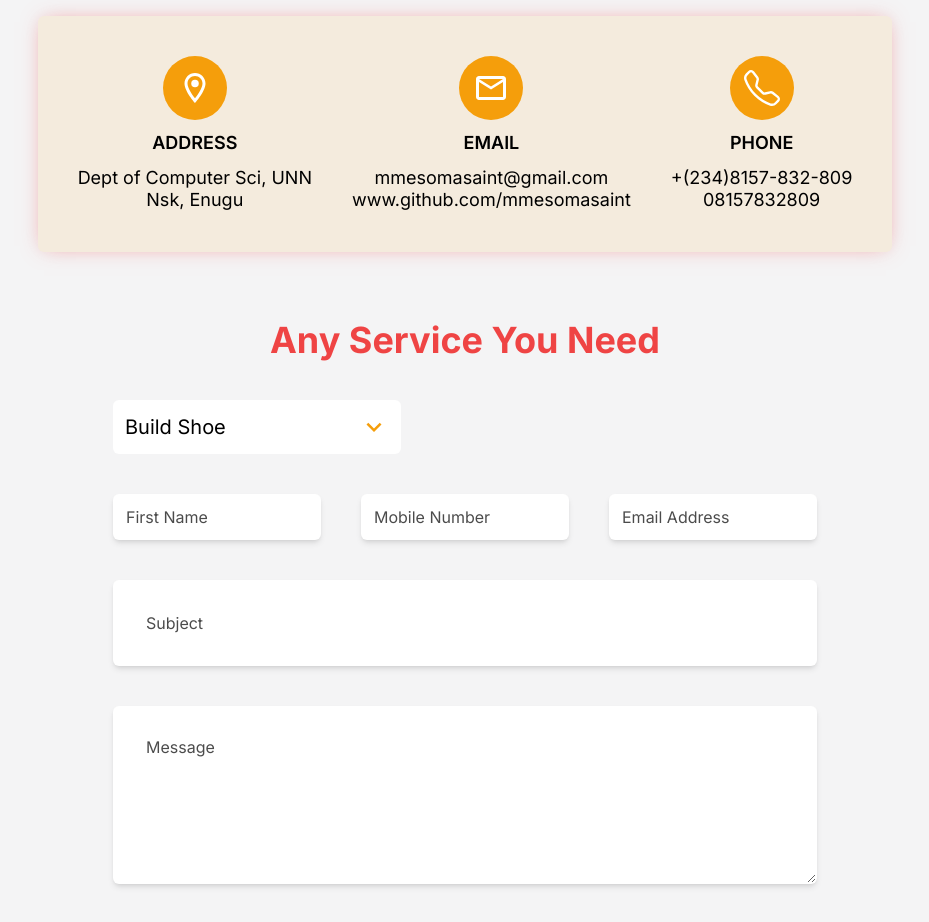
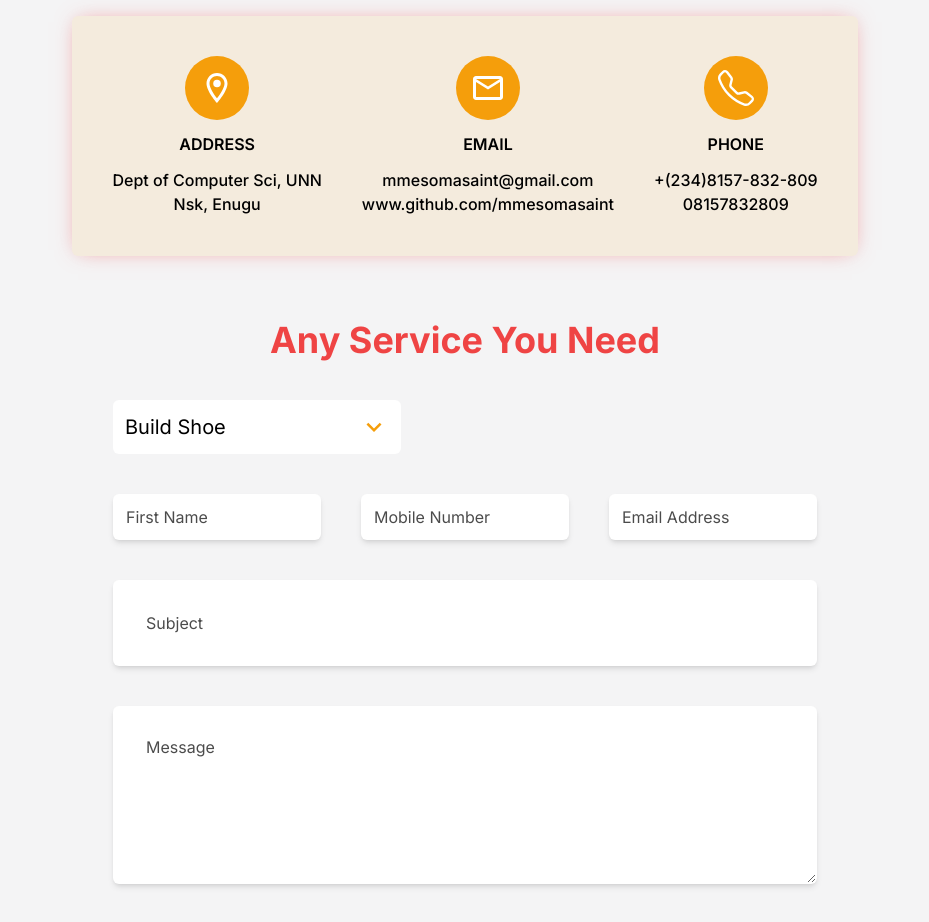
Before and after one commit to mmesomasaint/hulksmasher, a Next.js app: page / in a window 1280 px wide. Shown: the part 4620-5542 px from the top of the page, without its empty margins (175-1104 px from the left). Built offline with nearby package versions, Linux system fonts and the light colour scheme.

Commit message:
Fix: Make contact follow text theme

```diff
--- a/app/components/contact.tsx
+++ b/app/components/contact.tsx
@@ -28,7 +28,7 @@ function Contact() {
   )
 
   return (
-    <div className='relative px-5 xs:px-16 md:px-20 xl:px-40 pt-[30rem] md:pt-96 py-10 bg-zinc-100 w-full'>
+    <div className='relative px-5 xs:px-16 md:px-20 xl:px-40 pt-[35rem] xs:pt-[30rem] md:pt-96 py-10 bg-zinc-100 w-full'>
       <div className='absolute w-fit inset-x-0 mx-auto z-10 top-5 md:top-20 md:mx-[2%] lg:mx-auto p-5 xs:p-10 rounded-md bg-amber-500/10 shadow-[0_0_20px_-6px_rgb(239_68_68_/_0.55)]'>
         <div className='flex flex-col md:flex-row justify-between items-start md:items-center gap-5 xs:gap-10'>
           <div className='w-full md:w-fit flex flex-col xs:flex-row md:flex-col items-center justify-start gap-3'>
@@ -36,14 +36,14 @@ function Contact() {
               <MdOutlineLocationOn className='text-white dark:text-text-pink text-4xl' />
             </div>
             <div className='flex flex-col items-center xs:items-start md:items-center justify-start gap-3'>
-              <h4 className='text-black text-lg font-semibold leading-tight'>
+              <h4 className='text-black text-sm sm:text-base font-semibold leading-tight'>
                 ADDRESS
               </h4>
               <div className=''>
-                <p className='text-black text-lg font-normal leading-tight text-center xs:text-left md:text-center'>
+                <p className='text-black text-sm sm:text-base font-medium  leading-tight text-center xs:text-left md:text-center'>
                   Dept of Computer Sci, UNN
                 </p>
-                <p className='text-black text-lg font-normal leading-tight text-center xs:text-left md:text-center'>
+                <p className='text-black text-sm sm:text-base font-medium  leading-tight text-center xs:text-left md:text-center'>
                   Nsk, Enugu
                 </p>
               </div>
@@ -54,14 +54,14 @@ function Contact() {
               <MdOutlineEmail className='text-white dark:text-text-pink text-4xl' />
             </div>
             <div className='flex flex-col items-center xs:items-start md:items-center justify-start gap-3'>
-              <h4 className='text-black text-lg font-semibold leading-tight'>
+              <h4 className='text-black text-sm sm:text-base font-semibold leading-tight'>
                 EMAIL
               </h4>
               <div className=''>
-                <p className='text-black text-lg font-normal leading-tight text-center xs:text-left md:text-center'>
+                <p className='text-black text-sm sm:text-base font-medium  leading-tight text-center xs:text-left md:text-center'>
                   mmesomasaint@gmail.com
                 </p>
-                <p className='text-black text-lg font-normal leading-tight text-center xs:text-left md:text-center'>
+                <p className='text-black text-sm sm:text-base font-medium  leading-tight text-center xs:text-left md:text-center'>
                   www.github.com/mmesomasaint
                 </p>
               </div>
@@ -72,14 +72,14 @@ function Contact() {
               <BsTelephone className='text-white dark:text-text-pink text-4xl' />
             </div>
             <div className='flex flex-col items-center xs:items-start md:items-center justify-start gap-3'>
-              <h4 className='text-black text-lg font-semibold leading-tight'>
+              <h4 className='text-black text-sm sm:text-base font-semibold leading-tight'>
                 PHONE
               </h4>
               <div className=''>
-                <p className='text-black text-lg font-normal leading-tight text-center xs:text-left md:text-center'>
+                <p className='text-black text-sm sm:text-base font-medium  leading-tight text-center xs:text-left md:text-center'>
                   +(234)8157-832-809
                 </p>
-                <p className='text-black text-lg font-normal leading-tight text-center xs:text-left md:text-center'>
+                <p className='text-black text-sm sm:text-base font-medium  leading-tight text-center xs:text-left md:text-center'>
                   08157832809
                 </p>
               </div>
```
